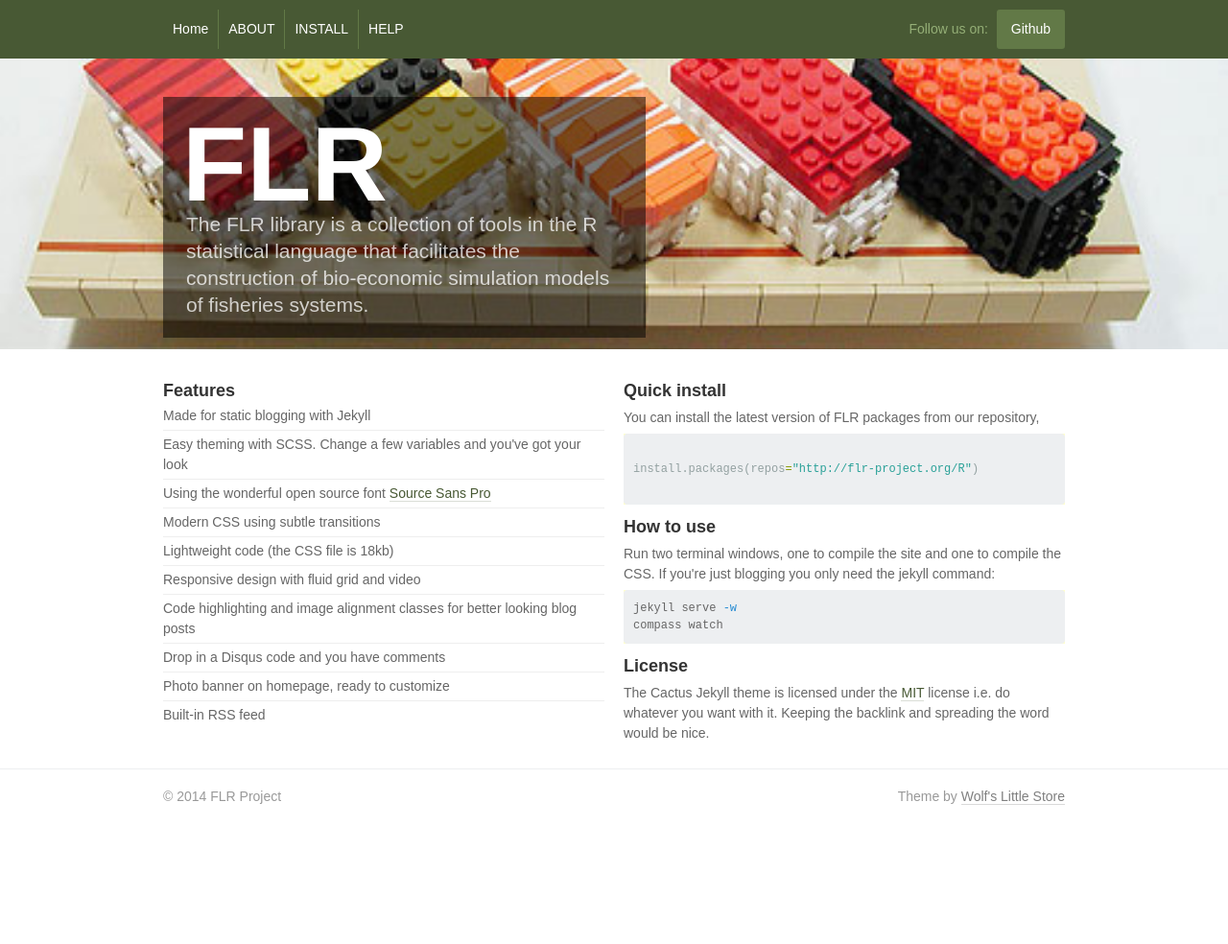
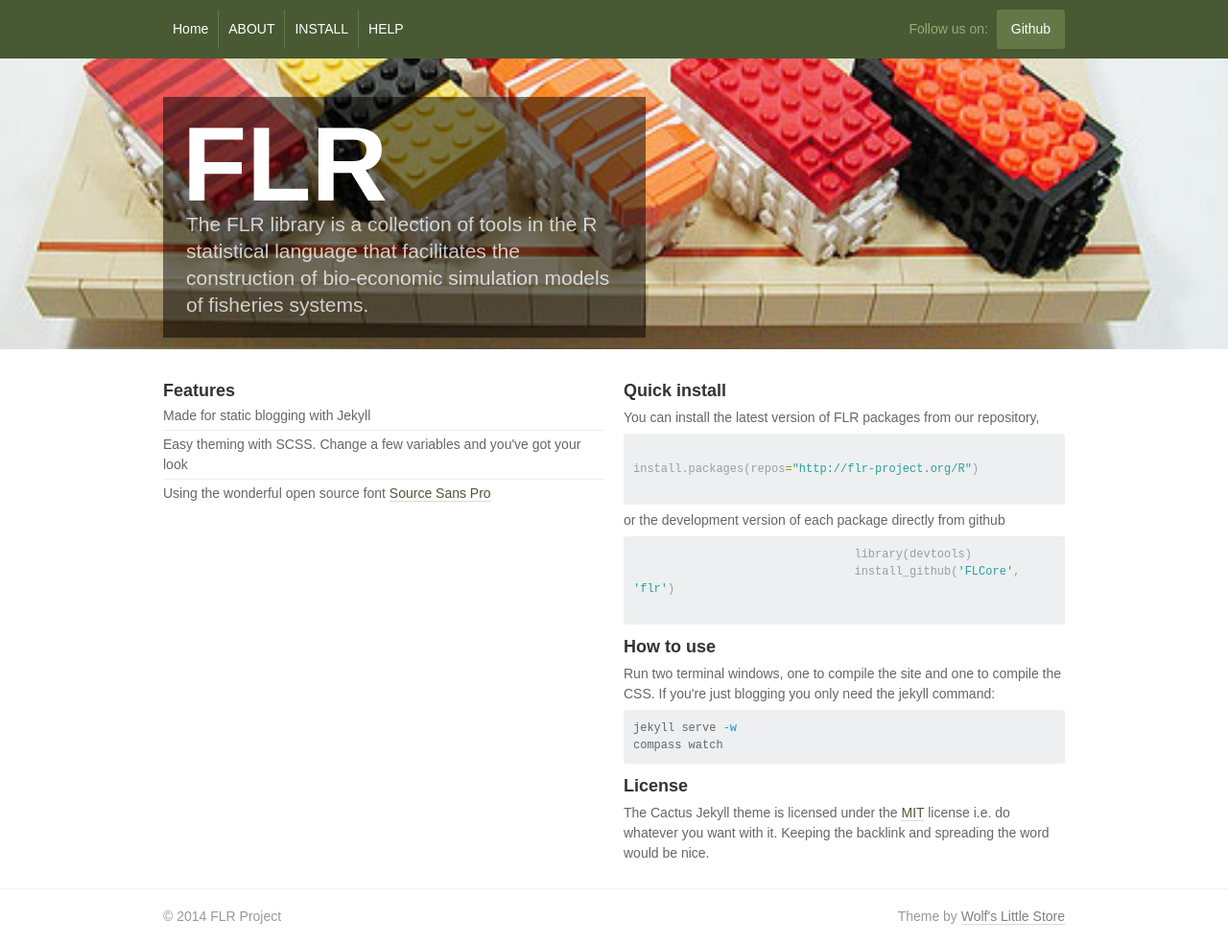
Before and after one commit to flr/flr.github.io, a Jekyll site: the page built from index.html, in a window 1280 px wide. Shown: the whole page at 96% size. Built offline with Jekyll 4.4.1, drawn with Linux system fonts in a browser that asks for light colours; some web fonts are replaced; before the commit the page ends 900 px from its top, so only the background shows below that.

Commit message:
Modifying cactus

```diff
--- a/index.html
+++ b/index.html
@@ -23,13 +23,6 @@
           <li>Made for static blogging with Jekyll</li>
           <li>Easy theming with SCSS. Change a few variables and you've got your look</li>
           <li>Using the wonderful open source font <a href="http://sourceforge.net/projects/sourcesans.adobe/">Source Sans Pro</a></li>
-          <li>Modern CSS using subtle transitions</li>
-          <li>Lightweight code (the CSS file is 18kb)</li>
-          <li>Responsive design with fluid grid and video</li>
-          <li>Code highlighting and image alignment classes for better looking blog posts</li>
-          <li>Drop in a Disqus code and you have comments</li>
-          <li>Photo banner on homepage, ready to customize</li>
-          <li>Built-in RSS feed</li>
         </ul>
       </div>
       <div class="col">
@@ -42,11 +35,21 @@
 				install.packages(repos="http://flr-project.org/R")
 				{% endhighlight %}
 
+				<p>
+				or the development version of each package directly from github
+				</p>
+
+        {% highlight r %}
+				library(devtools)
+				install_github('FLCore', 'flr')
+				{% endhighlight %}
+
         <h3>How to use</h3>
         <p>Run two terminal windows, one to compile the site and one to compile the CSS. If you're just blogging you only need the jekyll command:</p>
         {% highlight bash %}
 jekyll serve -w
 compass watch{% endhighlight %}
+
         <h3>License</h3>
         <p>The Cactus Jekyll theme is licensed under the <a href="http://opensource.org/licenses/MIT">MIT</a> license i.e. do whatever you want with it. Keeping the backlink and spreading the word would be nice.</p>
       </div>
```
